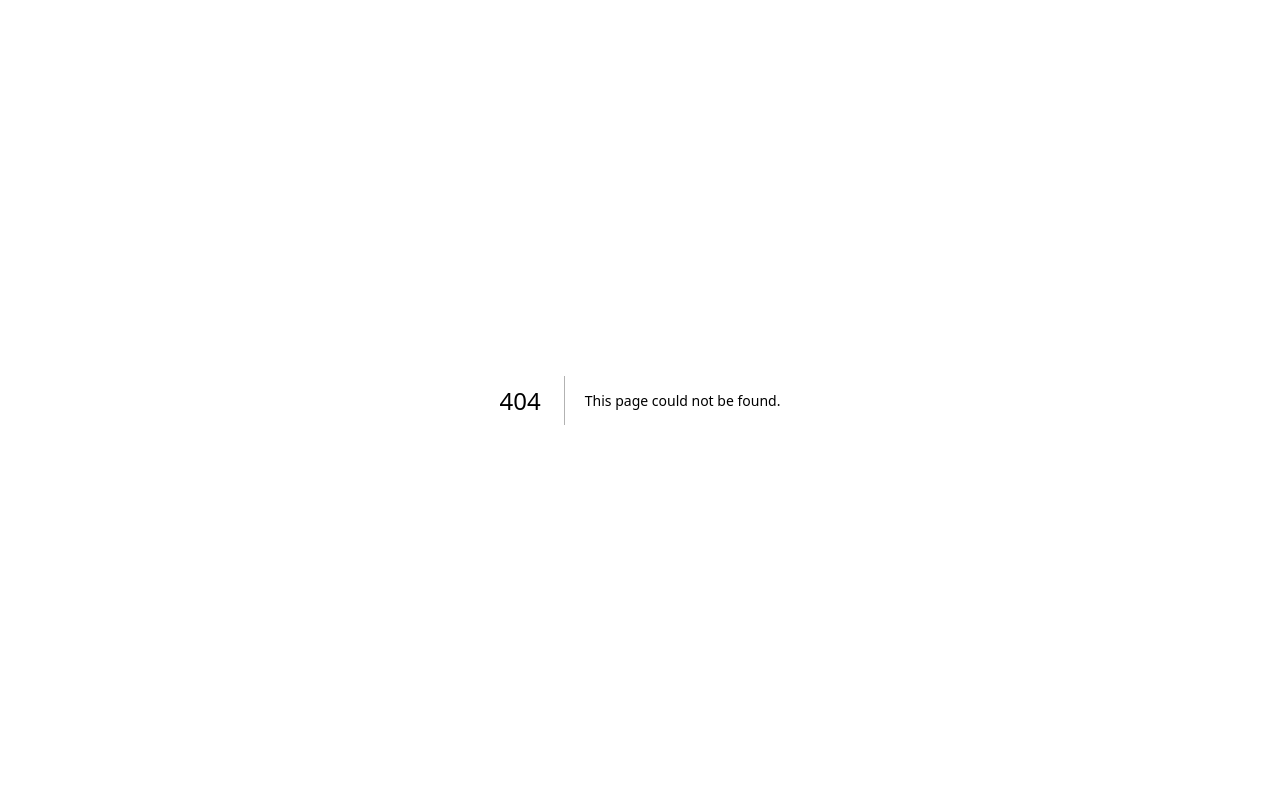
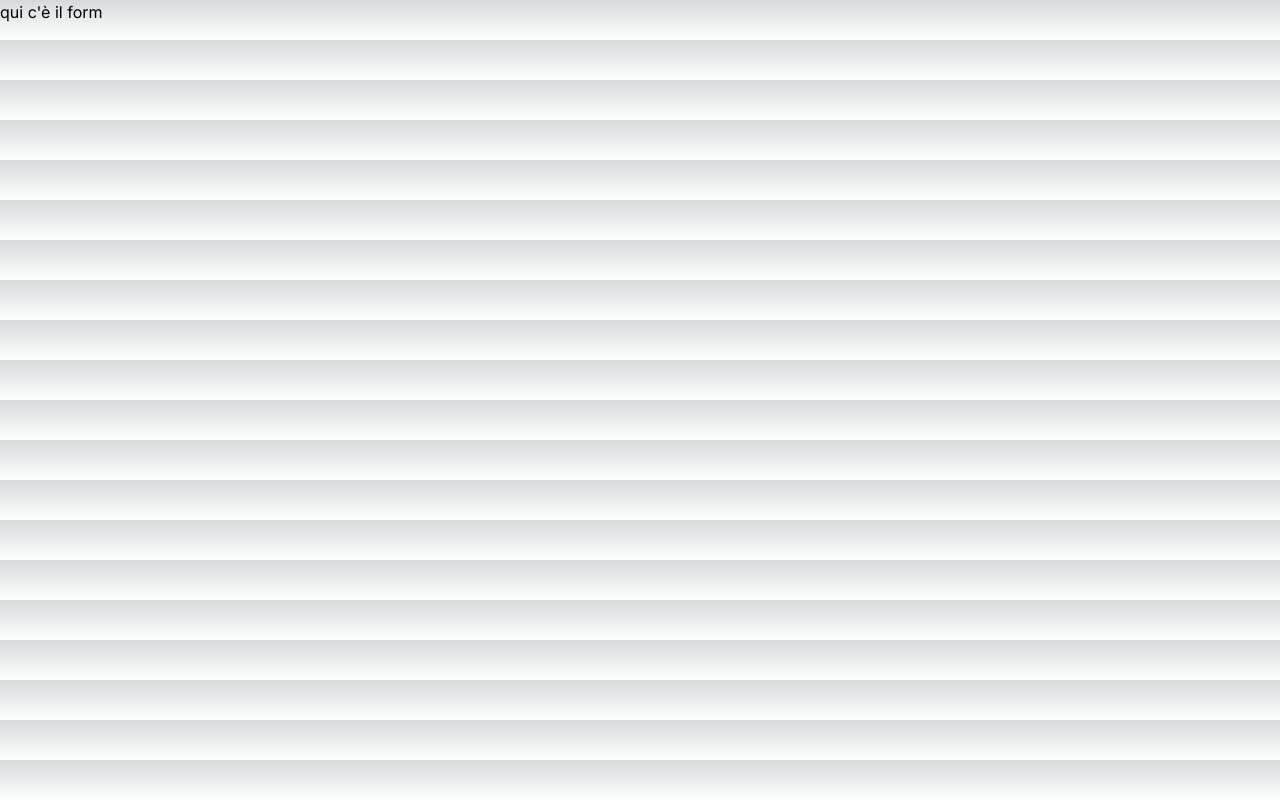
Before and after one commit to jpacci0/todo, a Next.js app: page /home/create in a window 1280 px wide. Before the commit this address had no page. Built offline with nearby package versions, Linux system fonts and the light colour scheme.

Commit message:
inizio modale

```diff
--- /dev/null
+++ b/app/home/create/page.tsx
@@ -0,0 +1,10 @@
+import Form from '@/app/ui/home/create-form';
+
+export default function Page() {
+
+  return (
+    <>
+      <Form />
+    </>
+  );
+}
--- a/app/home/page.tsx
+++ b/app/home/page.tsx
@@ -1,13 +1,14 @@
 import TableTodo from "@/app/ui/home/table";
 import { Suspense } from "react";
 import Loading from "@/app/home/loading";
-
+import { CreateTodo } from "@/app/ui/home/button";
 export default function Page() {
   return (
     <>
       <Suspense fallback={<Loading />}>
         <TableTodo />
       </Suspense>
+      <CreateTodo />
     </>
   );
 
--- /dev/null
+++ b/app/ui/home/create-form.tsx
@@ -0,0 +1,10 @@
+function Form() {
+
+  return (
+    <>
+    <p>qui c&apos;è il form</p>
+    </>
+  );
+}
+
+export default Form;
```
Also changed, not shown: app/ui/home/button.tsx (added, +37 -0 lines).
